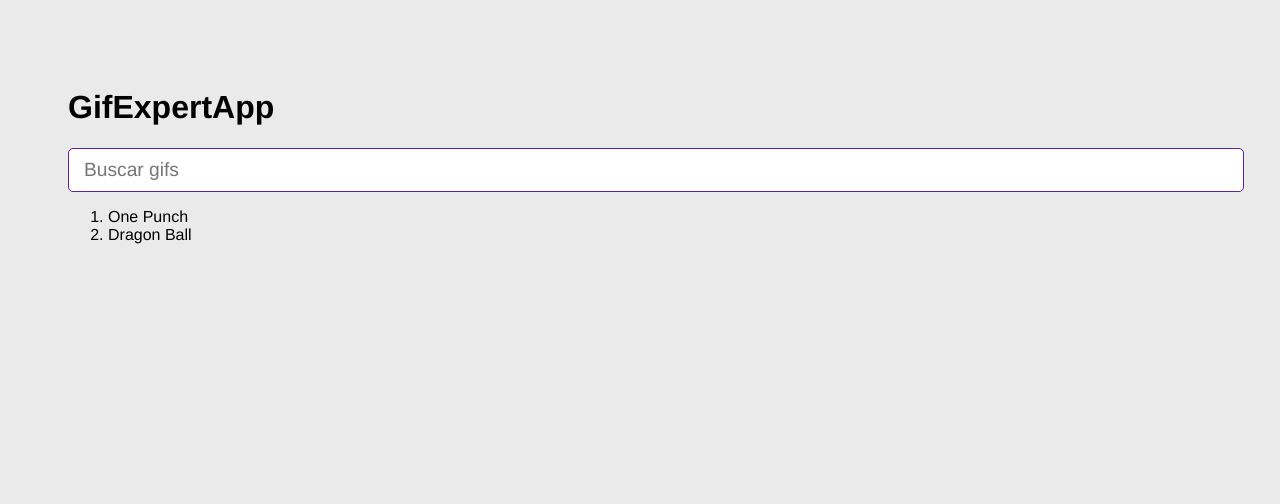
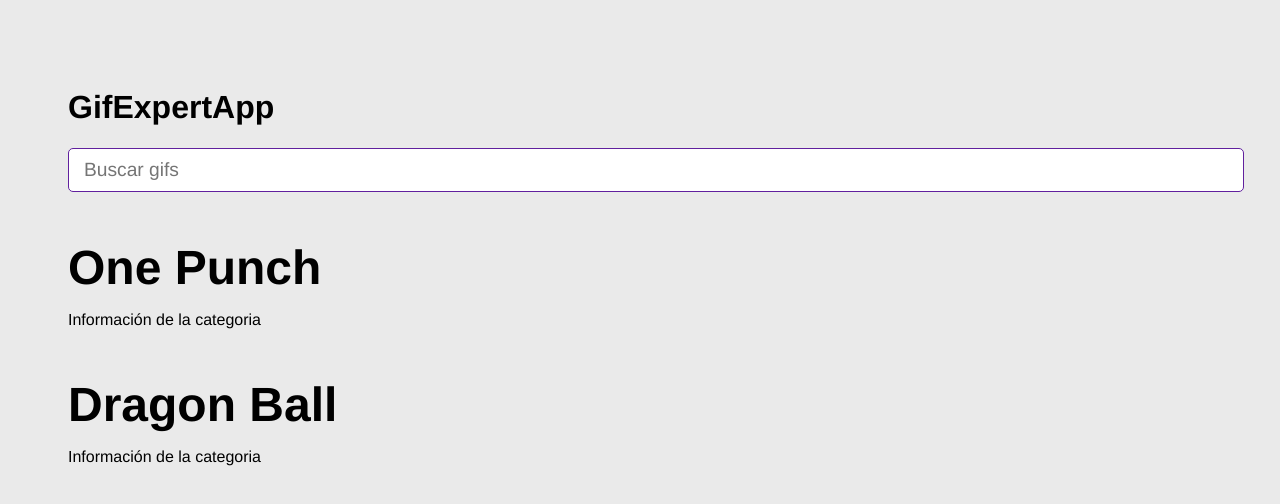
Before and after one commit to David-Josue-Murillo/Gif_Expert_App, a React (Vite) app: page / in a window 1280 px wide. Shown: the top 504 px of the page. Built offline with nearby package versions, Linux system fonts and the light colour scheme.

Commit message:
Implementacion de un nuevo componente

```diff
--- a/src/GifExpertApp.jsx
+++ b/src/GifExpertApp.jsx
@@ -1,11 +1,16 @@
 import { useState } from "react"
-import { AddCAtegory } from "./components/AddCAtegory";
+import { AddCategory } from "./components/AddCategory";
+import { GifGrid } from "./components/GifGrid";
 
 export const GifExpertApp = () => {
 
     const [categories, setCategories] = useState(['One Punch', 'Dragon Ball']);
 
     const onNewCategory = (newCategory) => {
+
+        // Evita que se agreguen categorias duplicadas
+        if (categories.includes(newCategory)) return;
+
         setCategories([...categories, newCategory]);
     }
 
@@ -13,17 +18,18 @@
         <>
             <h1>GifExpertApp</h1>
 
-            <AddCAtegory
+            <AddCategory
                 onNewCategory={onNewCategory}
             />
 
-            <ol>
-                {
-                    categories.map(category => (
-                        <li key={category}>{category}</li>
-                    ))
-                }
-            </ol>
+            {
+                categories.map(category => (
+                    <GifGrid
+                        key={category}
+                        category={category}
+                    />
+                ))
+            }
         </>
     )
 }
--- a/src/components/AddCAtegory.jsx
+++ b/src/components/AddCategory.jsx
@@ -1,6 +1,6 @@
 import { useState } from "react"
 
-export const AddCAtegory = ({onNewCategory}) => {
+export const AddCategory = ({onNewCategory}) => {
 
     const [inputValue, setInputValue] = useState('');
 
--- /dev/null
+++ b/src/components/GifGrid.jsx
@@ -0,0 +1,14 @@
+
+export const GifGrid = ({ category }) => {
+
+
+
+    return (
+        <>
+            <h3>{category}</h3>
+            <div>
+                <p>Información de la categoria</p>
+            </div>
+        </>
+    )
+}
```
